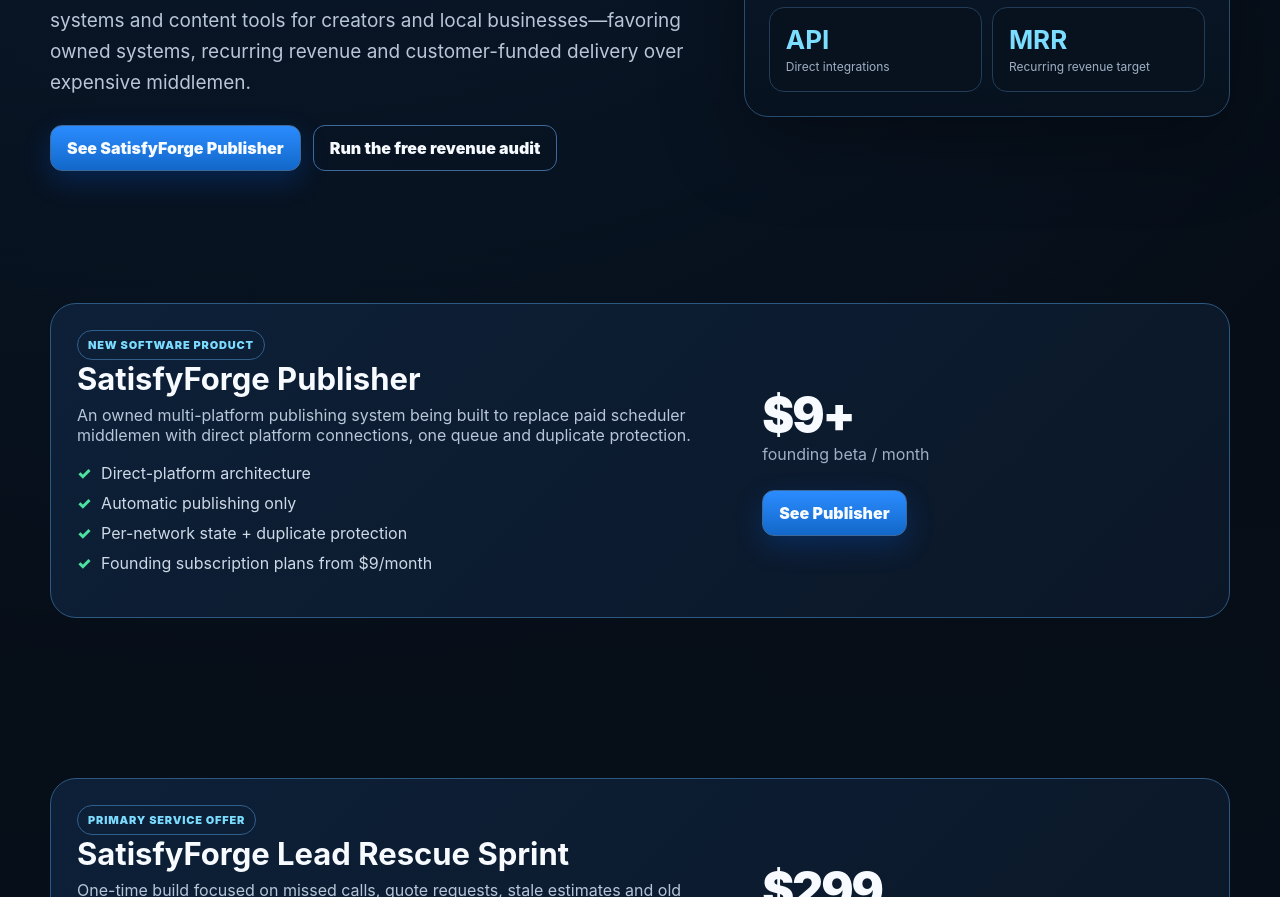
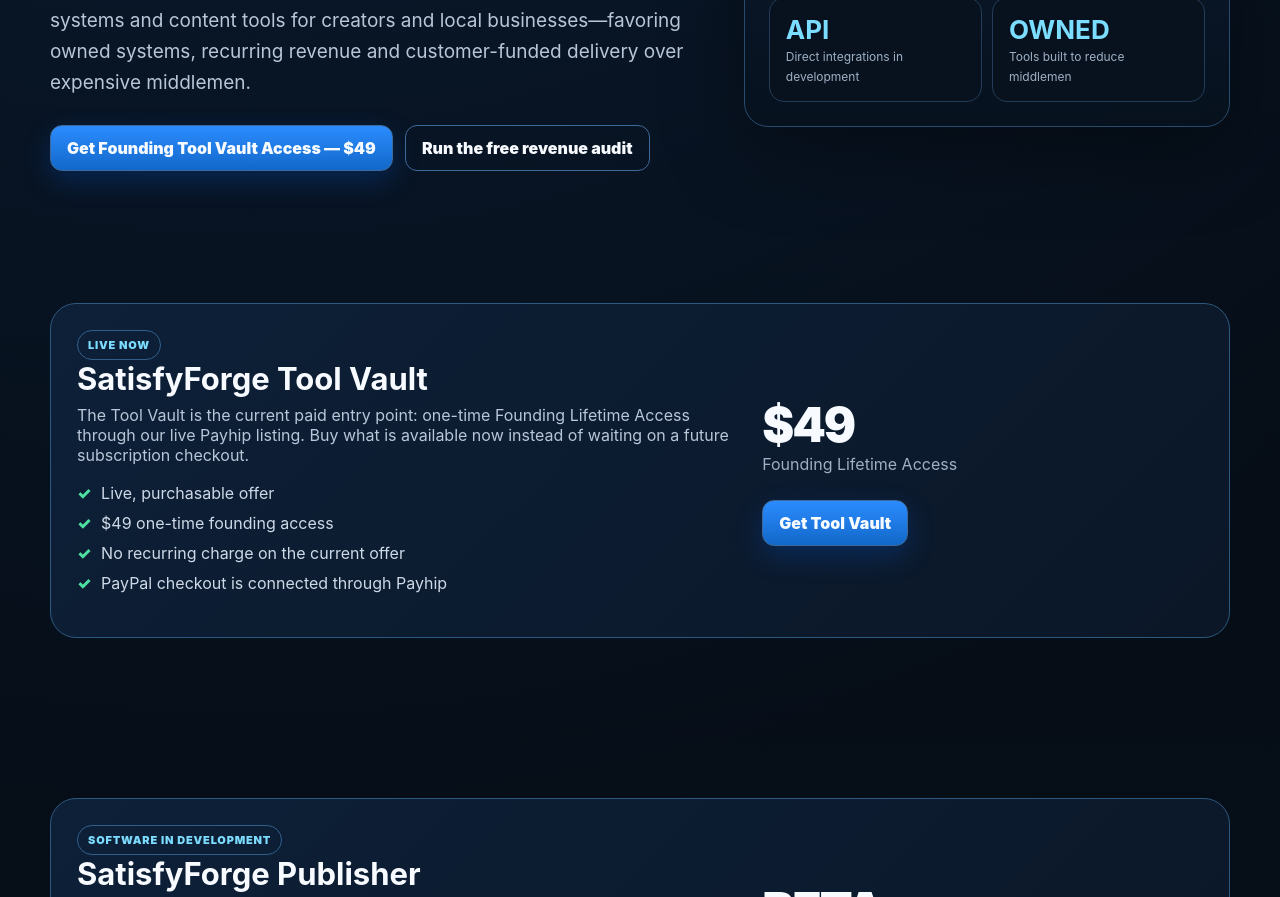
Before and after one commit to satisfyforgee-beep/satisfyforge-labs, a plain HTML site: page satisfyforge-site/index.html in a window 1280 px wide. Shown: the part 553-1450 px from the top of the page. Drawn offline with Linux system fonts and the light colour scheme.

Commit message:
Feature live Tool Vault purchase path on homepage

```diff
--- a/satisfyforge-site/index.html
+++ b/satisfyforge-site/index.html
@@ -1,7 +1,8 @@
 <!doctype html><html lang="en"><head><meta charset="utf-8"><meta name="viewport" content="width=device-width,initial-scale=1"><title>SatisfyForge — Growth Systems, Owned Tools & Automation</title><meta name="description" content="SatisfyForge builds content, follow-up systems, owned publishing software, calculators and practical growth tools for creators and local businesses."><link rel="stylesheet" href="styles.css"></head><body>
-<nav class="nav"><div class="wrap navin"><a class="brand" href="index.html"><span class="mark">SF</span>SATISFYFORGE</a><div class="links"><a href="publisher.html">Publisher</a><a href="lead-rescue.html">Lead Rescue</a><a href="services.html">Services</a><a href="pricing.html">All Prices</a><a href="tools.html">Free Tools</a><a href="audit.html">Free Audit</a><a class="btn small" href="mailto:satisfyforgee@gmail.com?subject=Build%20my%20free%20sample">Get a free sample</a></div><a class="btn small navmobile" href="audit.html">Free audit</a></div></nav>
-<main><section class="wrap hero"><div><div class="eyebrow">OWNED SOFTWARE • FOLLOW-UP • CONTENT • TOOLS</div><h1>Build useful systems once. Sell the outcome more than once.</h1><p>SatisfyForge creates practical software, digital products, follow-up systems and content tools for creators and local businesses—favoring owned systems, recurring revenue and customer-funded delivery over expensive middlemen.</p><div class="cta"><a class="btn" href="publisher.html">See SatisfyForge Publisher</a><a class="btn ghost" href="audit.html">Run the free revenue audit</a></div></div><aside class="heroCard"><span class="pill">OWN THE STACK</span><h3>Software, services and recurring products</h3><p>We turn working internal tools into customer-facing products where it makes sense, while keeping free tools and low-cost offers as the front door.</p><div class="kpis"><div class="kpi"><b>$0</b><span>Required upfront software spend</span></div><div class="kpi"><b>1</b><span>Owned product stack</span></div><div class="kpi"><b>API</b><span>Direct integrations</span></div><div class="kpi"><b>MRR</b><span>Recurring revenue target</span></div></div></aside></section>
-<section class="wrap section"><div class="band"><div><span class="pill">NEW SOFTWARE PRODUCT</span><h3>SatisfyForge Publisher</h3><p>An owned multi-platform publishing system being built to replace paid scheduler middlemen with direct platform connections, one queue and duplicate protection.</p><div class="list"><div><span class="check">✓</span>Direct-platform architecture</div><div><span class="check">✓</span>Automatic publishing only</div><div><span class="check">✓</span>Per-network state + duplicate protection</div><div><span class="check">✓</span>Founding subscription plans from $9/month</div></div></div><div><div class="price">$9+</div><div class="muted">founding beta / month</div><div class="cta"><a class="btn" href="publisher.html">See Publisher</a></div></div></div></section>
+<nav class="nav"><div class="wrap navin"><a class="brand" href="index.html"><span class="mark">SF</span>SATISFYFORGE</a><div class="links"><a href="https://payhip.com/b/KLjBb" target="_blank" rel="noopener">Tool Vault</a><a href="publisher.html">Publisher</a><a href="lead-rescue.html">Lead Rescue</a><a href="services.html">Services</a><a href="pricing.html">All Prices</a><a href="tools.html">Free Tools</a><a href="audit.html">Free Audit</a><a class="btn small" href="https://payhip.com/b/KLjBb" target="_blank" rel="noopener">Get Tool Vault — $49</a></div><a class="btn small navmobile" href="https://payhip.com/b/KLjBb" target="_blank" rel="noopener">Tool Vault</a></div></nav>
+<main><section class="wrap hero"><div><div class="eyebrow">OWNED SOFTWARE • FOLLOW-UP • CONTENT • TOOLS</div><h1>Build useful systems once. Sell the outcome more than once.</h1><p>SatisfyForge creates practical software, digital products, follow-up systems and content tools for creators and local businesses—favoring owned systems, recurring revenue and customer-funded delivery over expensive middlemen.</p><div class="cta"><a class="btn" href="https://payhip.com/b/KLjBb" target="_blank" rel="noopener">Get Founding Tool Vault Access — $49</a><a class="btn ghost" href="audit.html">Run the free revenue audit</a></div></div><aside class="heroCard"><span class="pill">OWN THE STACK</span><h3>Software, services and useful products</h3><p>We turn working internal tools into customer-facing products where it makes sense, while keeping free tools and low-cost offers as the front door.</p><div class="kpis"><div class="kpi"><b>$49</b><span>Tool Vault founding lifetime access</span></div><div class="kpi"><b>$0</b><span>Required upfront software spend</span></div><div class="kpi"><b>API</b><span>Direct integrations in development</span></div><div class="kpi"><b>OWNED</b><span>Tools built to reduce middlemen</span></div></div></aside></section>
+<section class="wrap section"><div class="band"><div><span class="pill">LIVE NOW</span><h3>SatisfyForge Tool Vault</h3><p>The Tool Vault is the current paid entry point: one-time Founding Lifetime Access through our live Payhip listing. Buy what is available now instead of waiting on a future subscription checkout.</p><div class="list"><div><span class="check">✓</span>Live, purchasable offer</div><div><span class="check">✓</span>$49 one-time founding access</div><div><span class="check">✓</span>No recurring charge on the current offer</div><div><span class="check">✓</span>PayPal checkout is connected through Payhip</div></div></div><div><div class="price">$49</div><div class="muted">Founding Lifetime Access</div><div class="cta"><a class="btn" href="https://payhip.com/b/KLjBb" target="_blank" rel="noopener">Get Tool Vault</a></div></div></div></section>
+<section class="wrap section"><div class="band"><div><span class="pill">SOFTWARE IN DEVELOPMENT</span><h3>SatisfyForge Publisher</h3><p>An owned multi-platform publishing system being built to replace paid scheduler middlemen with direct platform connections, one queue and duplicate protection.</p><div class="list"><div><span class="check">✓</span>Direct-platform architecture</div><div><span class="check">✓</span>Automatic publishing only</div><div><span class="check">✓</span>Per-network state + duplicate protection</div><div><span class="check">✓</span>Recurring checkout is not live yet</div></div></div><div><div class="price">BETA</div><div class="muted">active development</div><div class="cta"><a class="btn" href="publisher.html">See Publisher Status</a></div></div></div></section>
 <section class="wrap section"><div class="band"><div><span class="pill">PRIMARY SERVICE OFFER</span><h3>SatisfyForge Lead Rescue Sprint</h3><p>One-time build focused on missed calls, quote requests, stale estimates and old opportunities: response copy, Day 2/5/10 follow-up, reactivation and simple tracking.</p><div class="list"><div><span class="check">✓</span>Fast first-response message</div><div><span class="check">✓</span>Day 2 / 5 / 10 follow-up</div><div><span class="check">✓</span>Missed-call + old-estimate recovery</div><div><span class="check">✓</span>Simple tracking map</div></div></div><div><div class="price">$299</div><div class="muted">one-time setup</div><div class="cta"><a class="btn" href="lead-rescue.html">See Lead Rescue</a></div></div></div></section>
 <section class="wrap section"><h2>We build around money leaks, recurring use and owned distribution.</h2><p>The operating model is simple: create something useful, prove it internally, productize the repeatable parts, and only add paid infrastructure after customers are already funding it.</p><div class="grid3"><div class="card"><div class="icon">01</div><h3>Revenue recovery</h3><p>Follow-up sequences, quote recovery, offer restructuring and simple automation for leads that would otherwise disappear.</p></div><div class="card"><div class="icon">02</div><h3>Content that points somewhere</h3><p>Short videos, posts and hooks built around offers, FAQs, objections, proof and clear next steps—not generic filler.</p></div><div class="card"><div class="icon">03</div><h3>Owned tools</h3><p>Calculators, estimators, publisher software and mini-apps that can attract prospects, support subscriptions and reduce third-party fees.</p></div></div></section>
 <section class="wrap section"><div class="band"><div><span class="pill">FLAGSHIP BUILD</span><h3>SatisfyForge Growth Sprint</h3><p>A focused starter system for local service companies that want something usable fast.</p><div class="list"><div><span class="check">✓</span>4 vertical video concepts/scripts</div><div><span class="check">✓</span>10 social posts + captions</div><div><span class="check">✓</span>4-message lead follow-up sequence</div><div><span class="check">✓</span>30-day content + offer map</div><div><span class="check">✓</span>1 custom calculator or lead-magnet concept</div></div></div><div><div class="price">$299</div><div class="muted">one-time starter build</div><div class="cta"><a class="btn" href="mailto:satisfyforgee@gmail.com?subject=Growth%20Sprint">Request a sample</a></div></div></div></section>
@@ -9,4 +10,4 @@
 <section class="wrap section"><h2>Built for businesses where one new customer matters.</h2><div class="grid3"><div class="card"><h3>Home services</h3><p>Roofing, HVAC, plumbing, cleaning, restoration, landscaping, pressure washing, detailing and contractors.</p></div><div class="card"><h3>Appointment businesses</h3><p>Gyms, salons, wellness, dental, chiropractic, aesthetics and other booking-driven businesses.</p></div><div class="card"><h3>Creators & digital sellers</h3><p>Owned publisher tools, digital products, calculators, creator hooks, lead magnets and recurring software access.</p></div></div></section>
 <section class="wrap section"><div class="notice"><b>Customer-funded growth.</b> We use free/self-hosted infrastructure first. When a real third-party expense becomes necessary, the default is customer deposits, preorder revenue, sponsorship money or fees deducted from completed sales—not speculative spending from our own pocket.</div></section>
 <section class="wrap section"><div class="notice"><b>Professional without pretending.</b> We do not fake client results, testimonials or years in business. The site, offers, process and deliverables are built to look and operate like a serious company from day one.</div></section></main>
-<footer class="foot"><div class="wrap">SatisfyForge • <a href="publisher.html">Publisher</a> • <a href="pricing.html">Pricing</a> • <a href="mailto:satisfyforgee@gmail.com">satisfyforgee@gmail.com</a></div></footer></body></html>
+<footer class="foot"><div class="wrap">SatisfyForge • <a href="https://payhip.com/b/KLjBb" target="_blank" rel="noopener">Tool Vault</a> • <a href="publisher.html">Publisher</a> • <a href="pricing.html">Pricing</a> • <a href="mailto:satisfyforgee@gmail.com">satisfyforgee@gmail.com</a></div></footer></body></html>
```
